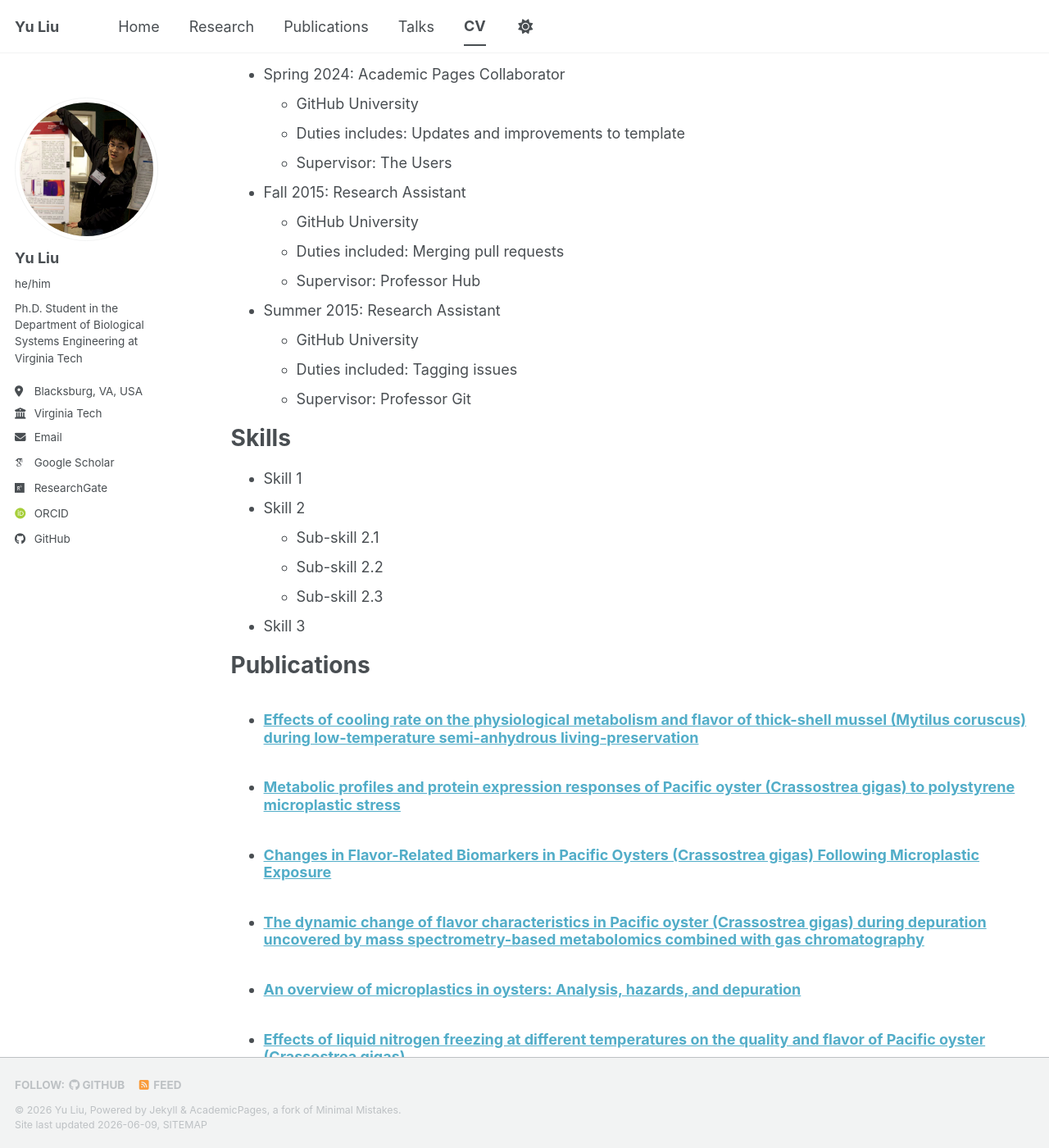
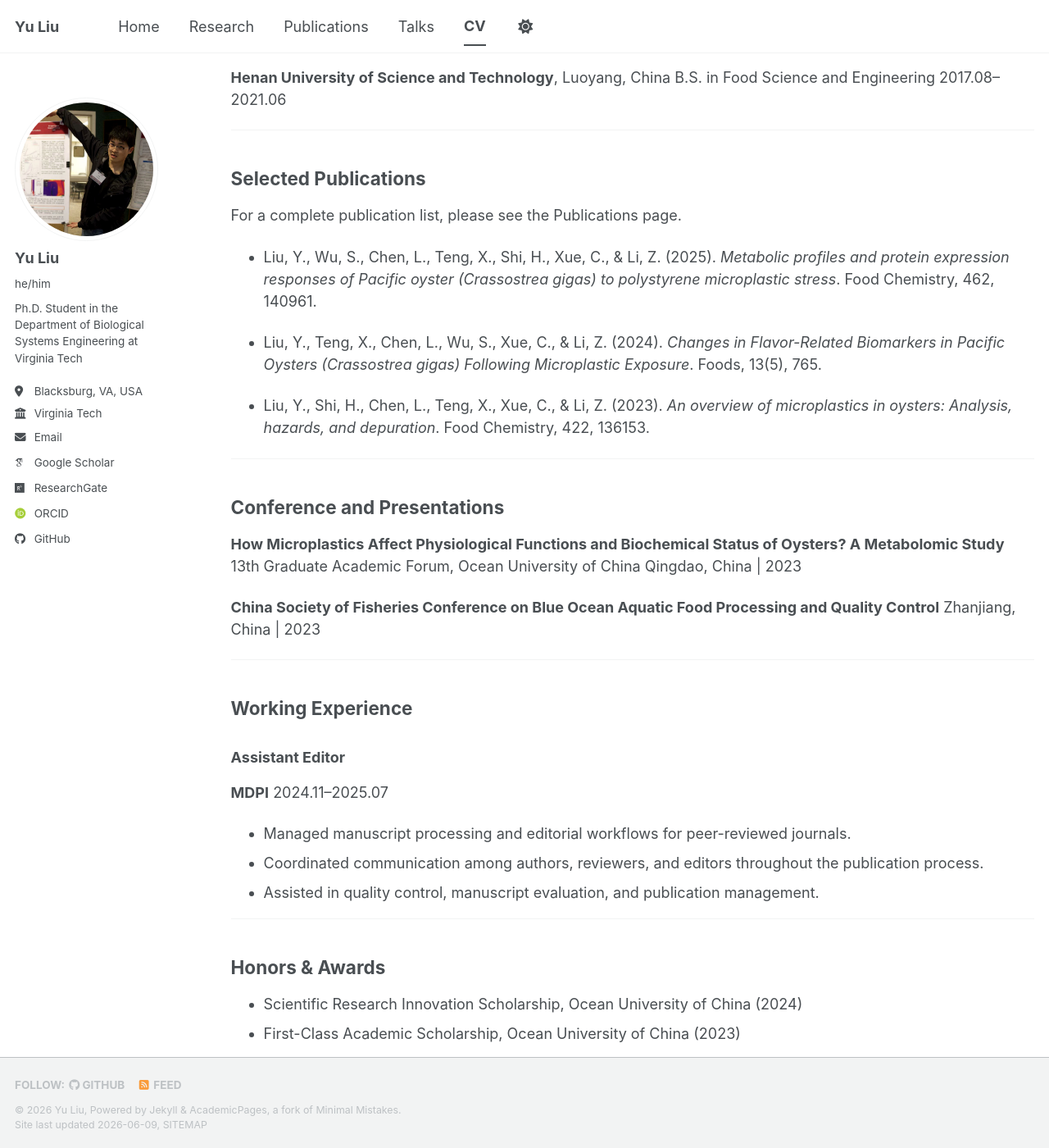
Before and after one commit to yuliu0322/yuliu0322.github.io, a Jekyll site: the page built from _pages/cv.md, in a window 1280 px wide and 1400 px high, scrolled down 287 px. Shown: the whole window at 82% size. Built offline with Jekyll 4.4.1, drawn with Linux system fonts in a browser that asks for light colours; some web fonts are replaced; a script bundle is joined from its source files by our own code; library files that are not in the unit come from our copies; some of the changed text lies outside the part shown.

Commit message:
Update cv.md

```diff
--- a/_pages/cv.md
+++ b/_pages/cv.md
@@ -7,58 +7,63 @@ redirect_from:
   - /resume
 ---
 
-{% include base_path %}
+# Curriculum Vitae
 
-Education
-======
-* Ph.D in Version Control Theory, GitHub University, 2018 (expected)
-* M.S. in Jekyll, GitHub University, 2014
-* B.S. in GitHub, GitHub University, 2012
+## Education
 
-Work experience
-======
-* Spring 2024: Academic Pages Collaborator
-  * GitHub University
-  * Duties includes: Updates and improvements to template
-  * Supervisor: The Users
+**Virginia Tech**, Blacksburg, VA, USA
+Ph.D. Student, Biological Systems Engineering
+2025.08–Present
 
-* Fall 2015: Research Assistant
-  * GitHub University
-  * Duties included: Merging pull requests
-  * Supervisor: Professor Hub
+**Ocean University of China**, Qingdao, China
+M.S. in Food Science and Engineering
+2021.08–2024.06
 
-* Summer 2015: Research Assistant
-  * GitHub University
-  * Duties included: Tagging issues
-  * Supervisor: Professor Git
+**Henan University of Science and Technology**, Luoyang, China
+B.S. in Food Science and Engineering
+2017.08–2021.06
 
-Skills
-======
-* Skill 1
-* Skill 2
-  * Sub-skill 2.1
-  * Sub-skill 2.2
-  * Sub-skill 2.3
-* Skill 3
+---
 
-Publications
-======
-  <ul>{% for post in site.publications reversed %}
-    {% include archive-single-cv.html %}
-  {% endfor %}</ul>
+## Selected Publications
 
-Talks
-======
-  <ul>{% for post in site.talks reversed %}
-    {% include archive-single-talk-cv.html  %}
-  {% endfor %}</ul>
+For a complete publication list, please see the Publications page.
 
-Teaching
-======
-  <ul>{% for post in site.teaching reversed %}
-    {% include archive-single-cv.html %}
-  {% endfor %}</ul>
+* Liu, Y., Wu, S., Chen, L., Teng, X., Shi, H., Xue, C., & Li, Z. (2025). *Metabolic profiles and protein expression responses of Pacific oyster (Crassostrea gigas) to polystyrene microplastic stress*. Food Chemistry, 462, 140961.
 
-Service and leadership
-======
-* Currently signed in to 43 different slack teams
+* Liu, Y., Teng, X., Chen, L., Wu, S., Xue, C., & Li, Z. (2024). *Changes in Flavor-Related Biomarkers in Pacific Oysters (Crassostrea gigas) Following Microplastic Exposure*. Foods, 13(5), 765.
+
+* Liu, Y., Shi, H., Chen, L., Teng, X., Xue, C., & Li, Z. (2023). *An overview of microplastics in oysters: Analysis, hazards, and depuration*. Food Chemistry, 422, 136153.
+
+---
+
+## Conference and Presentations
+
+**How Microplastics Affect Physiological Functions and Biochemical Status of Oysters? A Metabolomic Study**
+13th Graduate Academic Forum, Ocean University of China
+Qingdao, China | 2023
+
+**China Society of Fisheries Conference on Blue Ocean Aquatic Food Processing and Quality Control**
+Zhanjiang, China | 2023
+
+---
+
+## Working Experience
+
+### Assistant Editor
+
+**MDPI**
+2024.11–2025.07
+
+* Managed manuscript processing and editorial workflows for peer-reviewed journals.
+* Coordinated communication among authors, reviewers, and editors throughout the publication process.
+* Assisted in quality control, manuscript evaluation, and publication management.
+
+---
+
+## Honors & Awards
+
+* Scientific Research Innovation Scholarship, Ocean University of China (2024)
+* First-Class Academic Scholarship, Ocean University of China (2023)
+
+---
```
